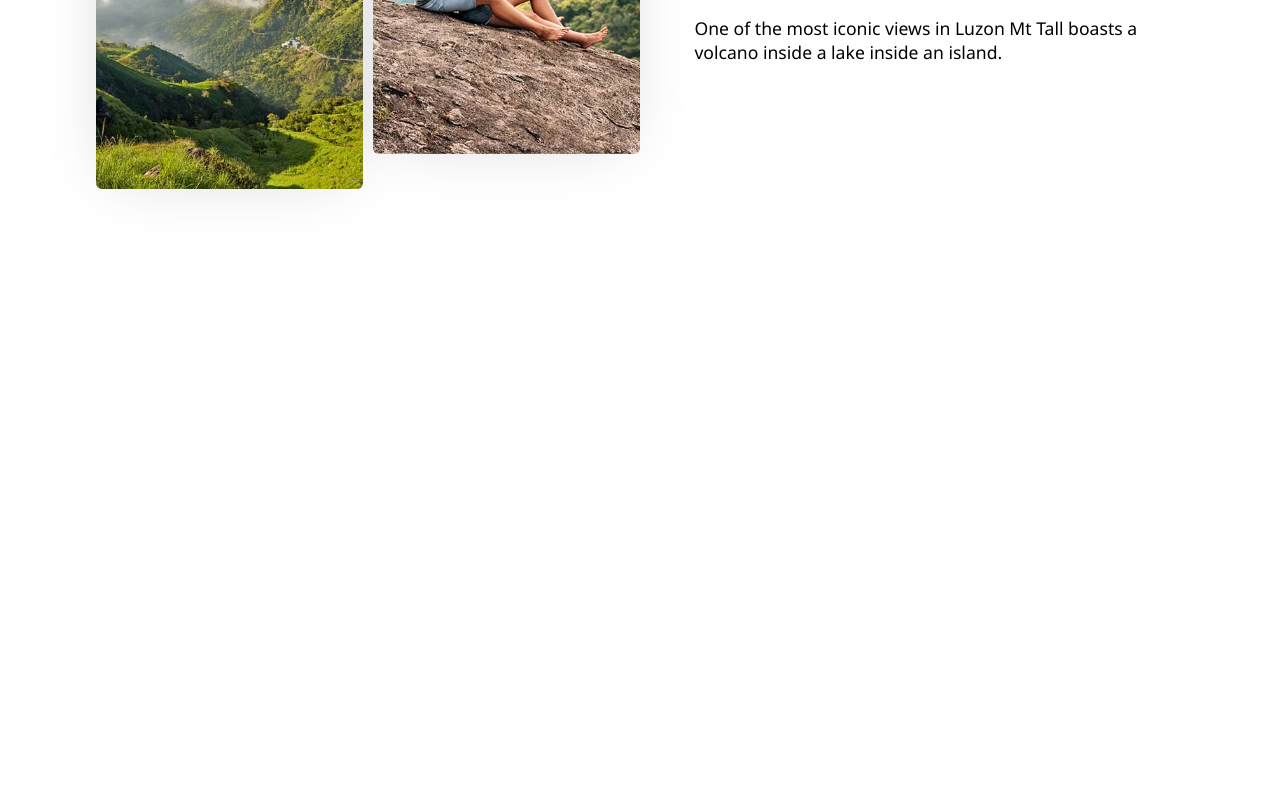
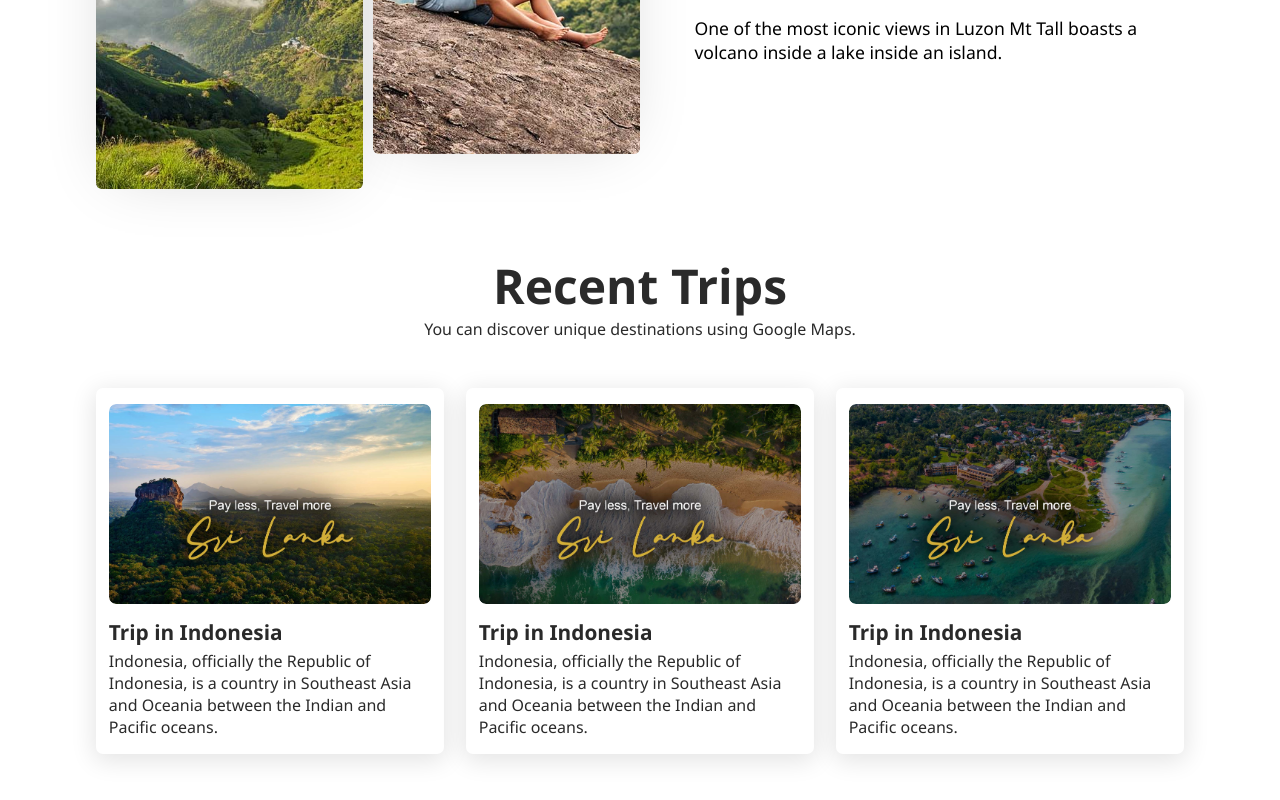
Before and after one commit to DilankaRW/Travel-Web, a React (Create React App) app: page / in a window 1280 px wide. Shown: the part 1606-2406 px from the top of the page. Before the commit the page ends 1859 px from the top, so only its background shows below. Built offline with nearby package versions, Linux system fonts and the light colour scheme.

Commit message:
Update Trip Section

```diff
--- a/src/components/Trip.jsx
+++ b/src/components/Trip.jsx
@@ -1,10 +1,34 @@
 import "./TripStyles.css";
+import TripData from "./TripData";
+import Trip1 from "../images/cover.jpg"
+import Trip2 from "../images/cover1.jpg"
+import Trip3 from "../images/cover2.jpg"
+import Trip4 from "../images/cover3.jpg"
 
 function Trip(){
     return(
         <div className="trip">
             <h1>Recent Trips</h1>
             <p>You can discover unique destinations using Google Maps.</p>
+            <div className="tripcard">
+                <TripData
+                image={Trip1}
+                heading="Trip in Indonesia"
+                text="Indonesia, officially the Republic of Indonesia, is a country in Southeast Asia and Oceania between the Indian and Pacific oceans."
+                />
+
+<TripData
+                image={Trip2}
+                heading="Trip in Indonesia"
+                text="Indonesia, officially the Republic of Indonesia, is a country in Southeast Asia and Oceania between the Indian and Pacific oceans."
+                />
+
+<TripData
+                image={Trip3}
+                heading="Trip in Indonesia"
+                text="Indonesia, officially the Republic of Indonesia, is a country in Southeast Asia and Oceania between the Indian and Pacific oceans."
+                />
+            </div>
         </div>
     )
 }
--- a/src/components/TripData.jsx
+++ b/src/components/TripData.jsx
@@ -1 +1,15 @@
-// add
+import "./TripStyles.css";
+
+function TripData(props){
+    return(
+        <div className="t-card">
+            <div className="t-image">
+                <img src={props.image} alt="image" />
+            </div>
+            <h4>{props.heading}</h4>
+            <p>{props.text}</p>
+        </div>
+    )
+}
+
+export default TripData;
--- a/src/components/TripStyles.css
+++ b/src/components/TripStyles.css
@@ -1 +1,58 @@
-/* add */
+.trip{
+    margin: 4rem 6rem;
+    color: #2a2a2a;
+}
+
+.trip h1{
+    font-size: 3rem;
+}
+
+.tripcard{
+    margin-top: 3rem;
+    display: flex;
+    justify-content: space-between;
+}
+
+.t-card{
+    width: 32%;
+    text-align: start;
+    box-shadow: 0 5px 25px 2px rgba(0, 0, 0, 0.11);
+    border-radius: 7px;
+    cursor: pointer;
+    padding: 1rem .8rem;
+}
+
+.t-image{
+    height: 200px;
+    overflow: hidden;
+    border-radius: 7px;
+}
+
+.t-image img{
+    width: 100%;
+    height: 100%;
+    transition: 0.3s ease-in-out;
+    border-radius: 7px;
+}
+
+.t-image:hover img{
+    transform: scale(1.3);
+}
+
+.t-card h4{
+    font-size: 1.3rem;
+    padding: .9rem 0 .2rem 0;
+}
+
+@media screen and (max-width:850px) {
+    .trip{
+        margin: 4rem 2rem;
+    }
+    .tripcard{
+        flex-direction: column;
+    }
+    .t-card{
+        width: 100%;
+        margin-bottom: 1.5rem;
+    }
+}
--- a/src/routes/Home.jsx
+++ b/src/routes/Home.jsx
@@ -1,6 +1,7 @@
 import Destination from "../components/Destination";
 import Hero from "../components/Hero";
 import Navbar from "../components/Navbar";
+import Trip from "../components/Trip";
 
 function Home(){
     return(
@@ -16,6 +17,7 @@ function Home(){
         btnClass="show"
         />
         <Destination/>
+        <Trip/>
         </>
     )
 }
```
